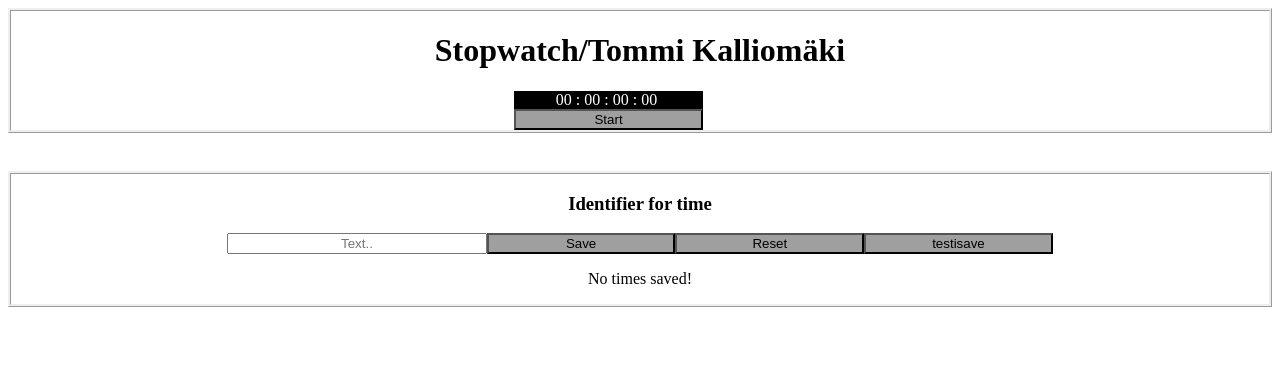
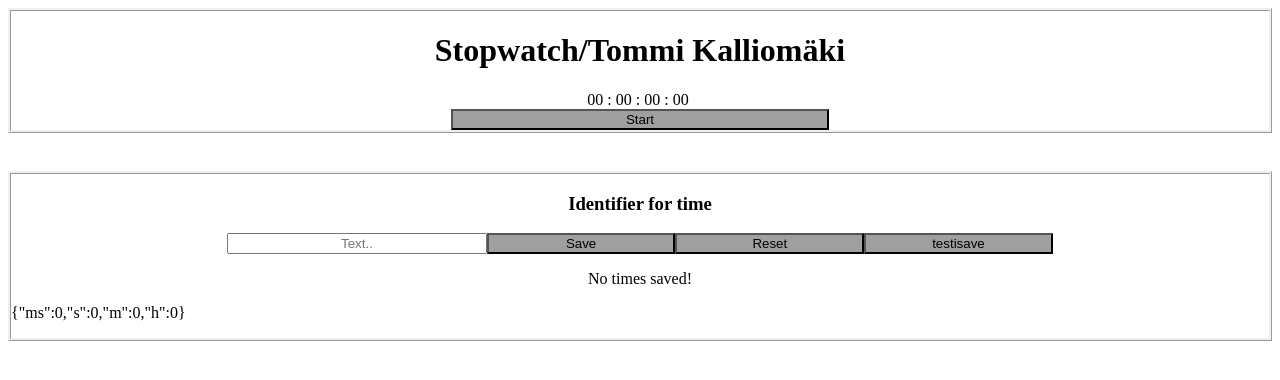
Before and after one commit to TommiKall/reactstopwatch, a React (Create React App) app: page / in a window 1280 px wide. Shown: the top 380 px of the page. Built offline with nearby package versions, Linux system fonts and the light colour scheme; the HTML template or start-up script is replaced by a standard one.

Commit message:
kello näkyy, mut väärin

```diff
--- a/src/App.css
+++ b/src/App.css
@@ -11,11 +11,11 @@
 .display{
     display: flex;
     justify-content: center;
-    background-color: black;
-    color: white;
-    width: 15%;
-    margin-left: 40%;
-    margin-right: 40%;
+    color: black;
+    /*width: 30%;
+    margin-left: 35%;
+    margin-right: 35%;*/
+    font-size: 100%;
 
 
 }
@@ -23,8 +23,8 @@
 .button{
 
     transition-duration: 0.4s;
-    width: 15%;
-    margin-left: 40%;
+    width: 30%;
+    margin-left: 35%;
     background-color: rgba(146, 146, 146, 0.877);
     color: black;
     display: inline-block;
@@ -64,6 +64,14 @@ ul{
     list-style: none;
 }
 
+li {
+    padding: 5px;
+    border-bottom: 1px solid #141823;
+  }
+
+  li:hover {
+    background-color: #f7f8f9;
+  }
 
 
 .stopwatch{
--- a/src/App.js
+++ b/src/App.js
@@ -3,6 +3,7 @@ import Btn from './Btn';
 import Display from './Display';
 import Saver from './Saver';
 import './App.css';
+
 
 <meta name="viewport" content="width=device-width, initial-scale=1.0"></meta>
 
@@ -63,18 +64,18 @@ function App() {
 
  const save = () => {
    console.log(time);
+   console.log(JSON.stringify(time))
+
 
  };
 
- /*function save1 ({time}){
-   return(
-     <div>
-       {time.map((time,index) =>(
-         <time number={index} interval={time}/>
-       ) )}
-     </div>
-   )
- }*/
+ const save2 = JSON.stringify(time);
+
+
+
+
+
+
 
 
   return (
@@ -87,6 +88,9 @@ function App() {
 
       <div className="saver">
         < Saver />
+        <p>{save2}</p>
+
+
 
 
 
--- a/src/Saver.js
+++ b/src/Saver.js
@@ -8,7 +8,7 @@ import React, {useState} from 'react';
 const Saver = () => {
   const [items, setItems] = useState([]);
   const [value, setValue] = useState("");
-  const [time]= useState({ms:0,s:0,m:0,h:0});
+  const [time,setTime]= useState({ms:0,s:0,m:0,h:0});
 
   const saveItem = () => {
     // lisää listaan
@@ -36,9 +36,11 @@ const Saver = () => {
   const save = () =>{
     //console.log({setTime});
     //console.log(setInterv(event.target.value));
-    console.log(time);
+    console.log(this.setTime);
 
   };
+
+
 
   return (
     <div className="otsikko">
```
Also changed, not shown: src/Kokeilu.js (deleted, +0 -12 lines), 1 other file (tests, documents, lock files or other folders).
